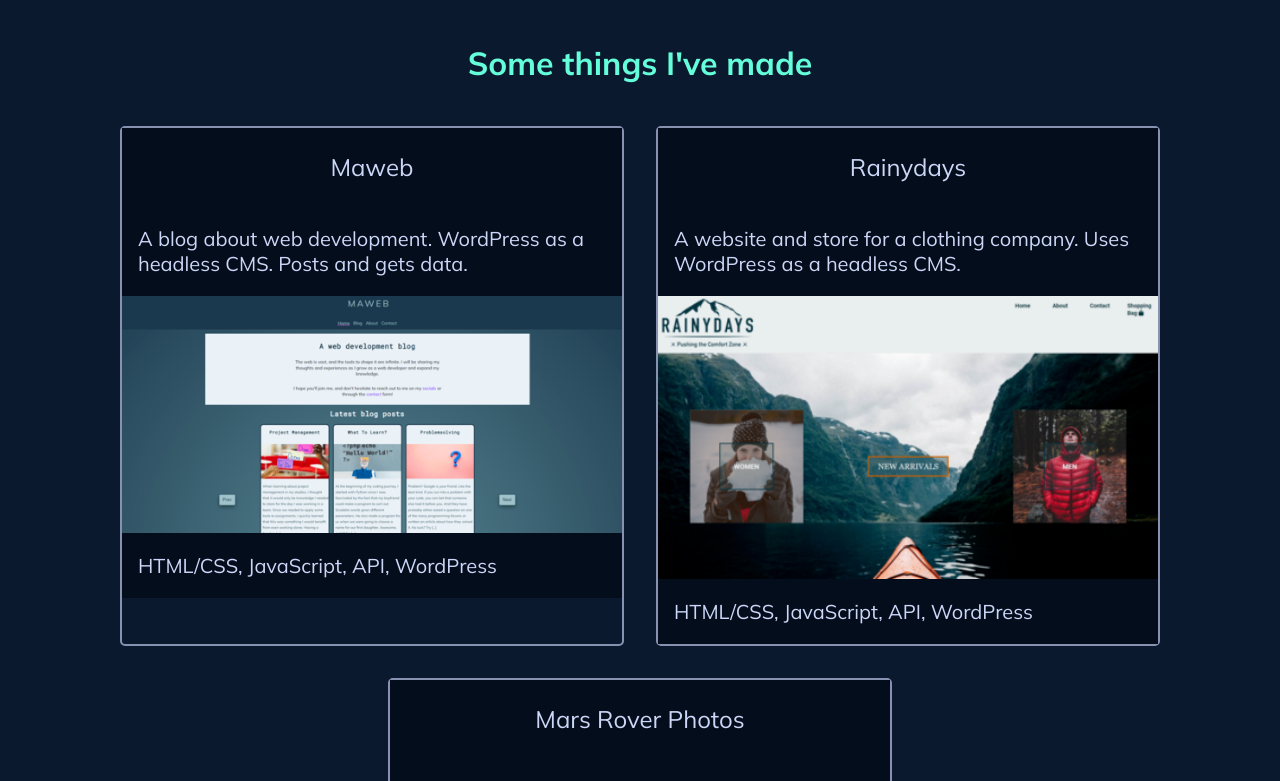
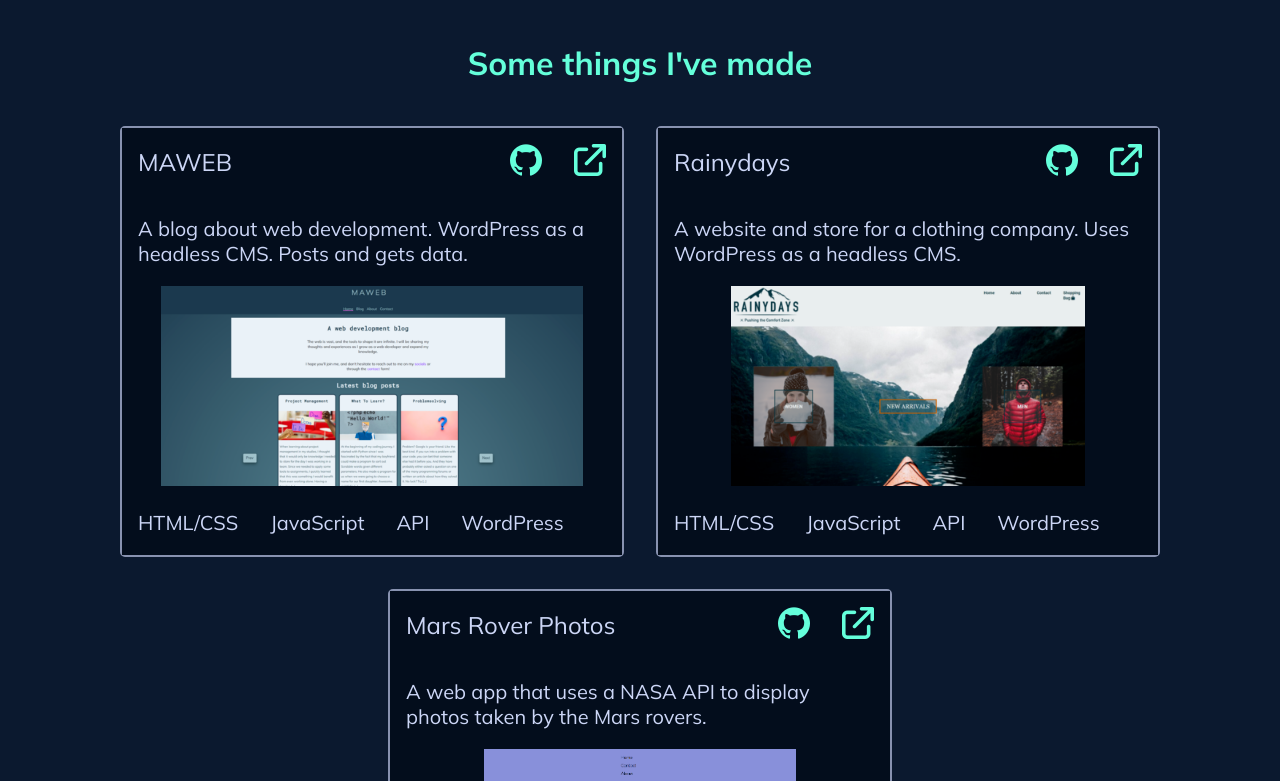
Before and after one commit to Zohla/react_portfolio, a React (Create React App) app: page / in a window 1280 px wide. Shown: the part 760-1541 px from the top of the page. Built offline with nearby package versions, Linux system fonts and the light colour scheme.

Commit message:
add links and icons to project cards

```diff
--- a/src/components/Card.css
+++ b/src/components/Card.css
@@ -1,25 +1,36 @@
 .card-container {
   max-width: 500px;
   border: 2px solid #8892b0;
-  max-width: 500px;
   border-radius: 5px;
   margin: 1rem;
+  background-color: #030d1c;
 }
-.card-container a {
+.Card-header {
   display: flex;
-  flex-direction: column;
+  flex: 2;
+}
+.card-container .Github-icon,
+.card-container .Link-icon {
+  height: 32px;
+  width: 32px;
+  padding: 1rem 1rem 0 1rem;
+}
+.Live-preview {
   text-decoration: none;
   color: #ccd6f6;
 }
 .card-container:hover {
   border-color: var(--contrast-color);
-  transform: translateY(-10px);
+  transform: translateY(-5px);
   transition: all 0.25s cubic-bezier(0.17, 0.67, 0.83, 0.67);
   box-shadow: 0 5px 14px rgba(100, 255, 218, 0.24);
 }
-.card-container a .card-name {
+.card-container .card-name {
   align-self: center;
   font-size: 1.5rem;
+  flex: 1;
+  margin: 0;
+  padding: 1.2rem 1rem;
 }
 .card-container a,
 .card-container p,
@@ -32,8 +43,17 @@
   padding: 0 1rem;
 }
 .card-container img {
-  max-width: 100%;
+  width: 100%;
+  height: 200px;
+  object-fit: contain;
+  max-width: 500px;
+  background-color: #030d1c;
 }
 .tools {
   display: flex;
 }
+.fa-arrow-up-right-from-square {
+  height: 32px;
+  width: 32px;
+  color: var(--contrast-color);
+}
--- a/src/components/Card.js
+++ b/src/components/Card.js
@@ -1,16 +1,36 @@
 import "./Card.css";
+import githubIcon from "../github.png";
+import linkIcon from "../external-link.png";
 
 function Card(props) {
   return (
     <div className="card-container">
-      <a href={props.url} target="_blank" rel="noreferrer">
+      <div className="Card-header">
         <p className="card-name">{props.title}</p>
-        <p>{props.info}</p>
-        <img src={props.img} alt={props.alt} />
-        <div className="tools">
-          <p>{props.tools}</p>
-        </div>
-      </a>
+        <a href={props.gitUrl}>
+          <img src={githubIcon} alt="github-icon" className="Github-icon"></img>
+        </a>
+        <a
+          href={props.url}
+          target="_blank"
+          rel="noreferrer"
+          className="Live-preview"
+        >
+          <img
+            src={linkIcon}
+            alt="follow link to live page"
+            className="Link-icon"
+          ></img>
+        </a>
+      </div>
+      <p>{props.info}</p>
+      <img src={props.img} alt={props.alt} />
+      <div className="tools">
+        <p>{props.tools[0]}</p>
+        <p>{props.tools[1]}</p>
+        <p>{props.tools[2]}</p>
+        <p>{props.tools[3]}</p>
+      </div>
     </div>
   );
 }
--- a/src/components/Projects.js
+++ b/src/components/Projects.js
@@ -7,30 +7,32 @@ import mars_rover from "../mars_rover.png";
 const projectData = [
   {
     id: "1",
-    title: "Maweb",
+    title: "MAWEB",
     info: "A blog about web development. WordPress as a headless CMS. Posts and gets data.",
     img: maweb,
-    tools: "HTML/CSS, JavaScript, API, WordPress",
+    alt: "screenshot of the MAWEB blog index page",
+    tools: ["HTML/CSS", "JavaScript", "API", "WordPress"],
     url: "https://maweb.netlify.app/index.html",
-    alt: "screenshot of the MAWEB blog index page",
   },
   {
     id: "2",
     title: "Rainydays",
     info: "A website and store for a clothing company. Uses WordPress as a headless CMS.",
     img: rainydays,
-    tools: "HTML/CSS, JavaScript, API, WordPress",
+    tools: ["HTML/CSS", "JavaScript", "API", "WordPress"],
     url: "https://rainydaysclothes.netlify.app/",
     alt: "screenshot of the Rainydays landing page",
+    gitUrl: "https://github.com/Zohla/rainydays",
   },
   {
     id: "3",
     title: "Mars Rover Photos",
     info: "A web app that uses a NASA API to display photos taken by the Mars rovers.",
     img: mars_rover,
-    tools: "HTML/CSS, JavaScript, API",
+    alt: "screenshot of the Mars Rover Photos web app",
+    tools: ["HTML/CSS", "JavaScript", "API"],
     url: "https://roverphotos.netlify.app/",
-    alt: "screenshot of the Mars Rover Photos web app",
+    gitUrl: "https://github.com/Zohla/Mars-Rover-Photos",
   },
 ];
 
@@ -52,6 +54,7 @@ function Projects() {
           tools={projectData[1].tools}
           img={projectData[1].img}
           url={projectData[1].url}
+          gitUrl={projectData[1].gitUrl}
         />
         <Card
           title={projectData[2].title}
@@ -59,6 +62,7 @@ function Projects() {
           tools={projectData[2].tools}
           img={projectData[2].img}
           url={projectData[2].url}
+          gitUrl={projectData[2].gitUrl}
         />
       </div>
     </div>
```
Also changed, not shown: src/external-link.png (added), src/github.png (added).
